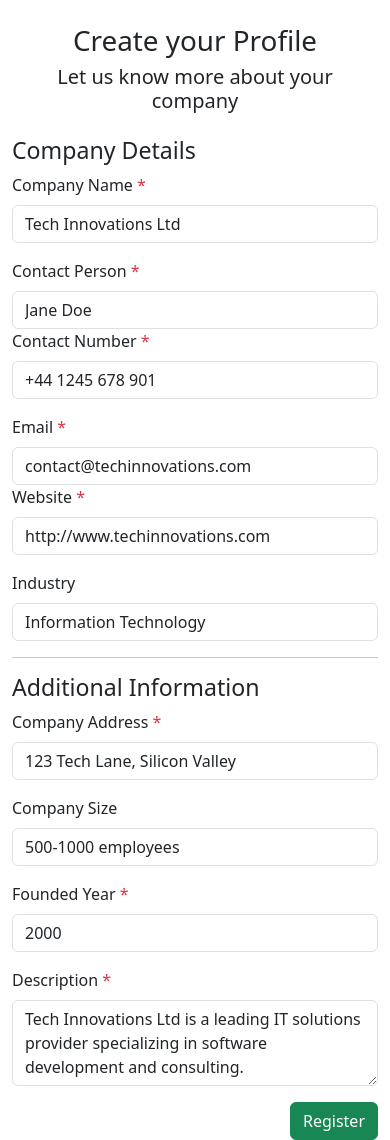
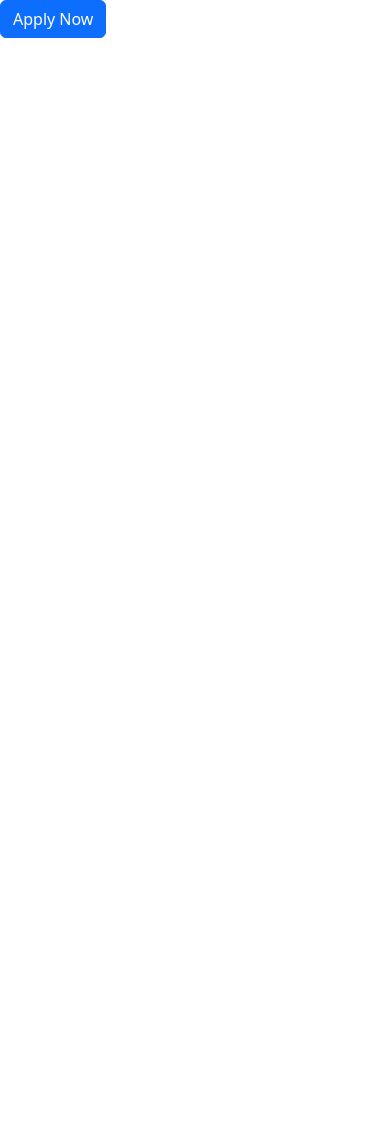
Before and after one commit to LDimaano/TrabahaDoor, a React (Create React App) app in the folder JobPortal/front-end/: page /e_profilecreation in a window 390 px wide. After the commit the page ends 844 px from the top, so only its background shows below. Built offline with nearby package versions, Linux system fonts and the light colour scheme.

Commit message:
fix job application

```diff
--- a/JobPortal/front-end/src/components/formfield.jsx
+++ b/JobPortal/front-end/src/components/formfield.jsx
@@ -1,6 +1,6 @@
 import React from 'react';
 
-const FormField = ({ label, type, placeholder, id }) => {
+const FormField = ({ label, type, placeholder, value, onChange, id }) => {
   return (
     <div className="mb-3 text-start">
       <label htmlFor={id} className="form-label">{label}</label>
@@ -8,6 +8,8 @@ const FormField = ({ label, type, placeholder, id }) => {
         type={type}
         id={id}
         placeholder={placeholder}
+        value={value}
+        onChange={onChange}
         className="form-control"
         aria-label={label}
       />
--- a/JobPortal/front-end/src/components/jssubmitaddinfo.jsx
+++ b/JobPortal/front-end/src/components/jssubmitaddinfo.jsx
@@ -1,6 +1,6 @@
 import React from 'react';
 
-const AdditionalInfo = () => {
+const AdditionalInfo = ({ value, onChange }) => {
   return (
     <div className="mb-3 text-start">
       <label htmlFor="additionalInfo" className="form-label">Additional information</label>
@@ -10,10 +10,12 @@ const AdditionalInfo = () => {
         placeholder="Add a cover letter or anything else you want to share"
         aria-label="Additional information"
         rows="4"
+        value={value}
+        onChange={onChange}
       ></textarea>
       <div className="d-flex justify-content-between mt-2 text-muted">
         <span>Maximum 500 characters</span>
-        <span>0 / 500</span>
+        <span>{value.length} / 500</span>
       </div>
     </div>
   );
--- a/JobPortal/front-end/src/pages/Employer/e_profilecreation.jsx
+++ b/JobPortal/front-end/src/pages/Employer/e_profilecreation.jsx
@@ -1,225 +1,151 @@
-import React, { useState } from 'react';
-import { useNavigate } from 'react-router-dom';
-import 'bootstrap/dist/css/bootstrap.min.css';
+import React, { useState, useEffect } from 'react';
+import { useParams } from 'react-router-dom';
+import FormField from '../../components/formfield';
+import JobHeader from '../../components/submitheader';
+import AdditionalInfo from '../../components/jssubmitaddinfo';
+import Modal from '../../components/modal';
 
-function EmployerProfileCreation() {
-  const navigate = useNavigate();
+function SubmitApplication() {
+    const [isModalOpen, setIsModalOpen] = useState(false);
+    const [jobDetails, setJobDetails] = useState({});
+    const [fullName, setFullName] = useState('');
+    const [email, setEmail] = useState('');
+    const [phoneNumber, setPhoneNumber] = useState('');
+    const [additionalInfo, setAdditionalInfo] = useState('');
+    const { jobId } = useParams();
+    const user_id = sessionStorage.getItem('user_id');
 
-  const [companyName, setCompanyName] = useState('Tech Innovations Ltd');
-  const [contactPerson, setContactPerson] = useState('Jane Doe');
-  const [contactNumber, setContactNumber] = useState('+44 1245 678 901');
-  const [email, setEmail] = useState('contact@techinnovations.com');
-  const [website, setWebsite] = useState('http://www.techinnovations.com');
-  const [industry, setIndustry] = useState('Information Technology');
-  const [companyAddress, setCompanyAddress] = useState('123 Tech Lane, Silicon Valley');
-  const [companySize, setCompanySize] = useState('500-1000 employees');
-  const [foundedYear, setFoundedYear] = useState('2000');
-  const [description, setDescription] = useState('Tech Innovations Ltd is a leading IT solutions provider specializing in software development and consulting.');
-  const [error, setError] = useState('');
+    const openModal = () => setIsModalOpen(true);
+    const closeModal = () => setIsModalOpen(false);
+
+    useEffect(() => {
+        const fetchJobDetails = async () => {
+            try {
+                const response = await fetch(`http://localhost:5000/api/jobs/joblistings/${jobId}`);
+                if (!response.ok) {
+                    throw new Error('Failed to fetch job details');
+                }
+                const data = await response.json();
+                setJobDetails(data);
+            } catch (error) {
+                console.error('Error fetching job details:', error);
+            }
+        };
+
+        if (jobId) {
+            fetchJobDetails();
+        }
+    }, [jobId]);
 
     const handleSubmit = async (e) => {
         e.preventDefault();
-
-    const user_id = sessionStorage.getItem('userId');
-    console.log('Retrieved user_id:', user_id);
-
-    const profileData = {
+        console.log({
+            jobId,
             user_id,
-      companyName,
-      contactPerson,
-      contactNumber,
+            fullName,
             email,
-      website,
-      industry,
-      companyAddress,
-      companySize,
-      foundedYear,
-      description,
-    };
-
-    console.log('Submitting profile data:', profileData);
+            phoneNumber,
+            additionalInfo,
+        });
 
         try {
-      const response = await fetch('http://localhost:5000/api/employers/employer-profile', {
+            const response = await fetch('http://localhost:5000/api/jobs/applications', {
                 method: 'POST',
                 headers: {
                     'Content-Type': 'application/json',
                 },
-        body: JSON.stringify(profileData),
+                body: JSON.stringify({
+                    jobId,
+                    user_id,
+                    fullName,
+                    email,
+                    phoneNumber,
+                    additionalInfo,
+                }),
             });
 
             if (!response.ok) {
-        throw new Error(`HTTP error! status: ${response.status}`);
+                const errorText = await response.text();
+                console.error('Error response:', errorText);
+                let errorData;
+                try {
+                    errorData = JSON.parse(errorText);
+                } catch {
+                    errorData = { error: errorText };
+                }
+                throw new Error(errorData.error || 'An unexpected error occurred.');
             }
 
-      const data = await response.json();
-      console.log('Profile created successfully:', data);
-
-      // Navigate to login page after a delay
-      setTimeout(() => {
-        navigate('/login');
-      }, 3000); // Adjust the delay as needed
-    } catch (err) {
-      console.error('Submission failed:', err);
-      setError('Failed to submit the profile. Please try again.');
+            const result = await response.json();
+            alert(result.message || 'Application submitted successfully!');
+            closeModal();
+        } catch (error) {
+            console.error('Error submitting application:', error);
+            alert(error.message || 'Failed to submit the application. Please try again later.');
         }
     };
 
-  const handleFileChange = (event) => {
-    // Handle file change if needed
-  };
+    const modalContent = (
+        <div className="container">
+            <section className="mb-4">
+                <JobHeader
+                    logo={jobDetails.logo || 'default-logo-url'}
+                    title={jobDetails.job_title || 'Job Title'}
+                    company={jobDetails.company_name || 'Company Name'}
+                />
+                <hr />
+                <div className="mb-4 text-start">
+                    <h2 className="h4">Submit your application</h2>
+                    <p>The following is required and will only be shared with Nomad</p>
+                </div>
+                <form onSubmit={handleSubmit}>
+                    <FormField
+                        label="Full name"
+                        type="text"
+                        placeholder="Enter your full name"
+                        id="fullName"
+                        value={fullName}
+                        onChange={(e) => setFullName(e.target.value)}
+                    />
+                    <FormField
+                        label="Email address"
+                        type="email"
+                        placeholder="Enter your email address"
+                        id="email"
+                        value={email}
+                        onChange={(e) => setEmail(e.target.value)}
+                    />
+                    <FormField
+                        label="Phone number"
+                        type="tel"
+                        placeholder="Enter your phone number"
+                        id="phoneNumber"
+                        value={phoneNumber}
+                        onChange={(e) => setPhoneNumber(e.target.value)}
+                    />
+                    <hr />
+                    <AdditionalInfo
+                        value={additionalInfo}
+                        onChange={(e) => setAdditionalInfo(e.target.value)}
+                    />
+                    <hr />
+                    <button type="submit" className="btn btn-primary">Submit Application</button>
+                    <p className="mt-3 text-start">
+                        By sending the request you confirm that you accept our{" "}
+                        <a href="#terms" className="link-primary">Terms of Service</a> and{" "}
+                        <a href="#privacy" className="link-primary">Privacy Policy</a>
+                    </p>
+                </form>
+            </section>
+        </div>
+    );
 
     return (
-    <main className="container mt-4">
-
-      <div className="mb-4">
-      <h1 className="text-center">Create your Profile</h1>
-      <h5 className="text-center">Let us know more about your company</h5>
-      </div>
-      {/* <section className="mb-4">
-        <h2>Profile Photo</h2>
-        <p>This image will be shown publicly as your profile picture, it will help recruiters recognize you!</p>
-        <div className="mb-3">
-          <label htmlFor="profilePhotoUpload" className="form-label">
-            <img src="http://b.io/ext_10-" alt="" style={{ height: '60px' }} />
-            <p className="mt-2">Click to replace or drag and drop</p>
-            <p className="text-muted">PNG, or JPG (max. 400 x 400px)</p>
-          </label>
-          <input
-            type="file"
-            id="profilePhotoUpload"
-            accept="image/png, image/jpeg"
-            className="form-control"
-            onChange={handleFileChange}
-          />
-        </div>
-      </section> */}
-      <section className="mb-4">
-        <h3>Company Details</h3>
-        <form onSubmit={handleSubmit}>
-          <div className="mb-3">
-            <label htmlFor="companyName" className="form-label">Company Name <span className="text-danger">*</span></label>
-            <input
-              type="text"
-              id="companyName"
-              className="form-control"
-              value={companyName}
-              onChange={(e) => setCompanyName(e.target.value)}
-              required
-            />
-          </div>
-          <div className="row mb-3">
-            <div className="col-md-6">
-              <label htmlFor="contactPerson" className="form-label">Contact Person <span className="text-danger">*</span></label>
-              <input
-                type="text"
-                id="contactPerson"
-                className="form-control"
-                value={contactPerson}
-                onChange={(e) => setContactPerson(e.target.value)}
-                required
-              />
-            </div>
-            <div className="col-md-6">
-              <label htmlFor="contactNumber" className="form-label">Contact Number <span className="text-danger">*</span></label>
-              <input
-                type="tel"
-                id="contactNumber"
-                className="form-control"
-                value={contactNumber}
-                onChange={(e) => setContactNumber(e.target.value)}
-                required
-              />
-            </div>
-          </div>
-          <div className="row mb-3">
-            <div className="col-md-6">
-              <label htmlFor="email" className="form-label">Email <span className="text-danger">*</span></label>
-              <input
-                type="email"
-                id="email"
-                className="form-control"
-                value={email}
-                onChange={(e) => setEmail(e.target.value)}
-                required
-              />
-            </div>
-            <div className="col-md-6">
-              <label htmlFor="website" className="form-label">Website <span className="text-danger">*</span></label>
-              <input
-                type="url"
-                id="website"
-                className="form-control"
-                value={website}
-                onChange={(e) => setWebsite(e.target.value)}
-                required
-              />
-            </div>
-          </div>
-          <div className="mb-3">
-            <label htmlFor="industry" className="form-label">Industry</label>
-            <input
-              type="text"
-              id="industry"
-              className="form-control"
-              value={industry}
-              onChange={(e) => setIndustry(e.target.value)}
-            />
-          </div>
-          <hr />
-          <h3>Additional Information</h3>
-          <div className="mb-3">
-            <label htmlFor="companyAddress" className="form-label">Company Address <span className="text-danger">*</span></label>
-            <input
-              type="text"
-              id="companyAddress"
-              className="form-control"
-              value={companyAddress}
-              onChange={(e) => setCompanyAddress(e.target.value)}
-              required
-            />
-          </div>
-          <div className="mb-3">
-            <label htmlFor="companySize" className="form-label">Company Size</label>
-            <input
-              type="text"
-              id="companySize"
-              className="form-control"
-              value={companySize}
-              onChange={(e) => setCompanySize(e.target.value)}
-            />
-          </div>
-          <div className="mb-3">
-            <label htmlFor="foundedYear" className="form-label">Founded Year <span className="text-danger">*</span></label>
-            <input
-              type="text"
-              id="foundedYear"
-              className="form-control"
-              value={foundedYear}
-              onChange={(e) => setFoundedYear(e.target.value)}
-              required
-            />
-          </div>
-          <div className="mb-3">
-            <label htmlFor="description" className="form-label">Description <span className="text-danger">*</span></label>
-            <textarea
-              id="description"
-              className="form-control"
-              value={description}
-              onChange={(e) => setDescription(e.target.value)}
-              rows={3}
-              maxLength={400}
-              required
-            />
-          </div>
-          <div className="text-center">
-          <button type="submit" className="btn btn-success float-end">Register</button>
-          </div>
-        </form>
-        {error && <div className="alert alert-danger mt-3">{error}</div>}
-      </section>
-    </main>
+        <>
+            <button onClick={openModal} className="btn btn-primary">Apply Now</button>
+            <Modal isOpen={isModalOpen} onClose={closeModal} content={modalContent} />
+        </>
     );
 }
 
-export default EmployerProfileCreation;
+export default SubmitApplication;
```
Also changed, not shown: JobPortal/front-end/src/components/modal.jsx (indentation only). Lines whose indentation alone changed are shown as unchanged.
